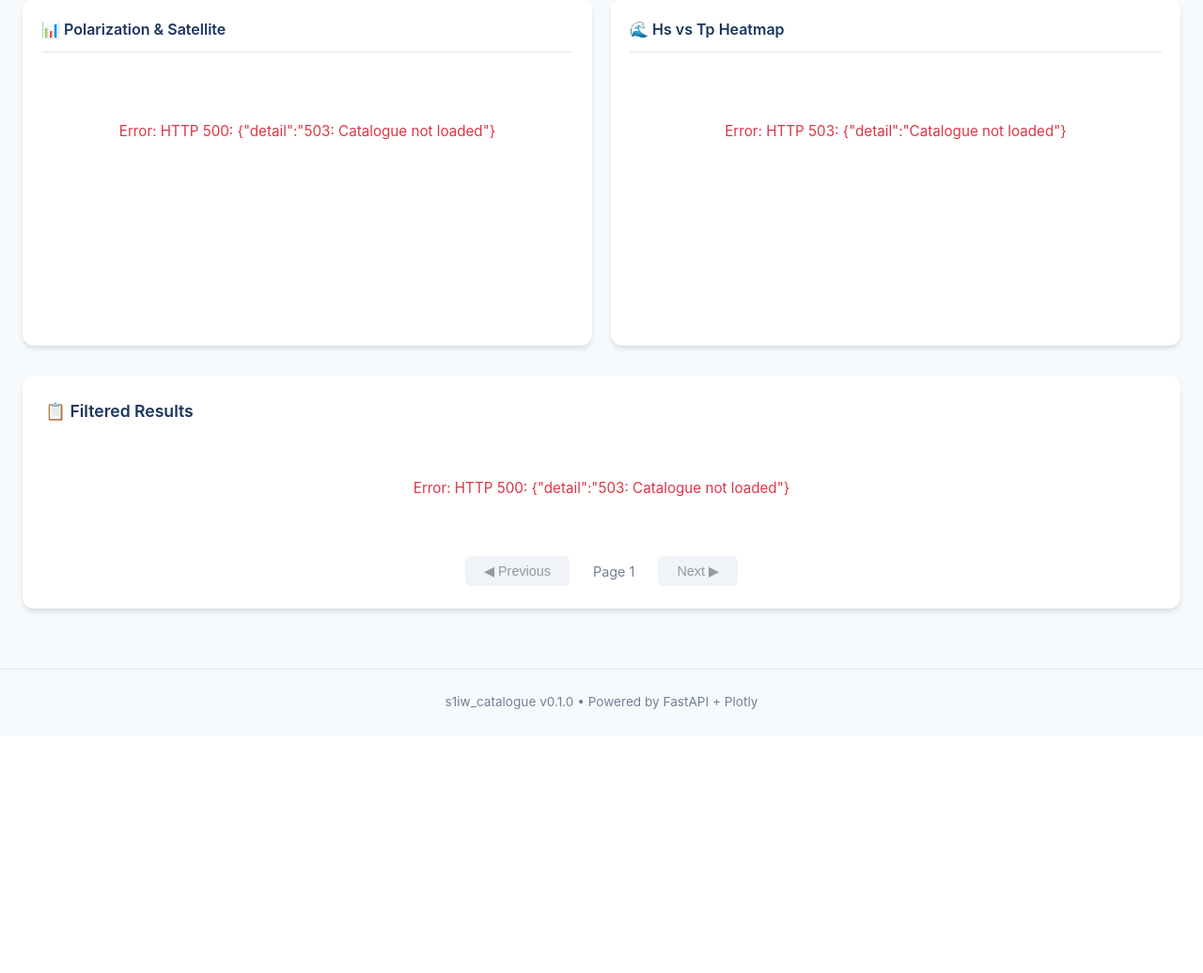
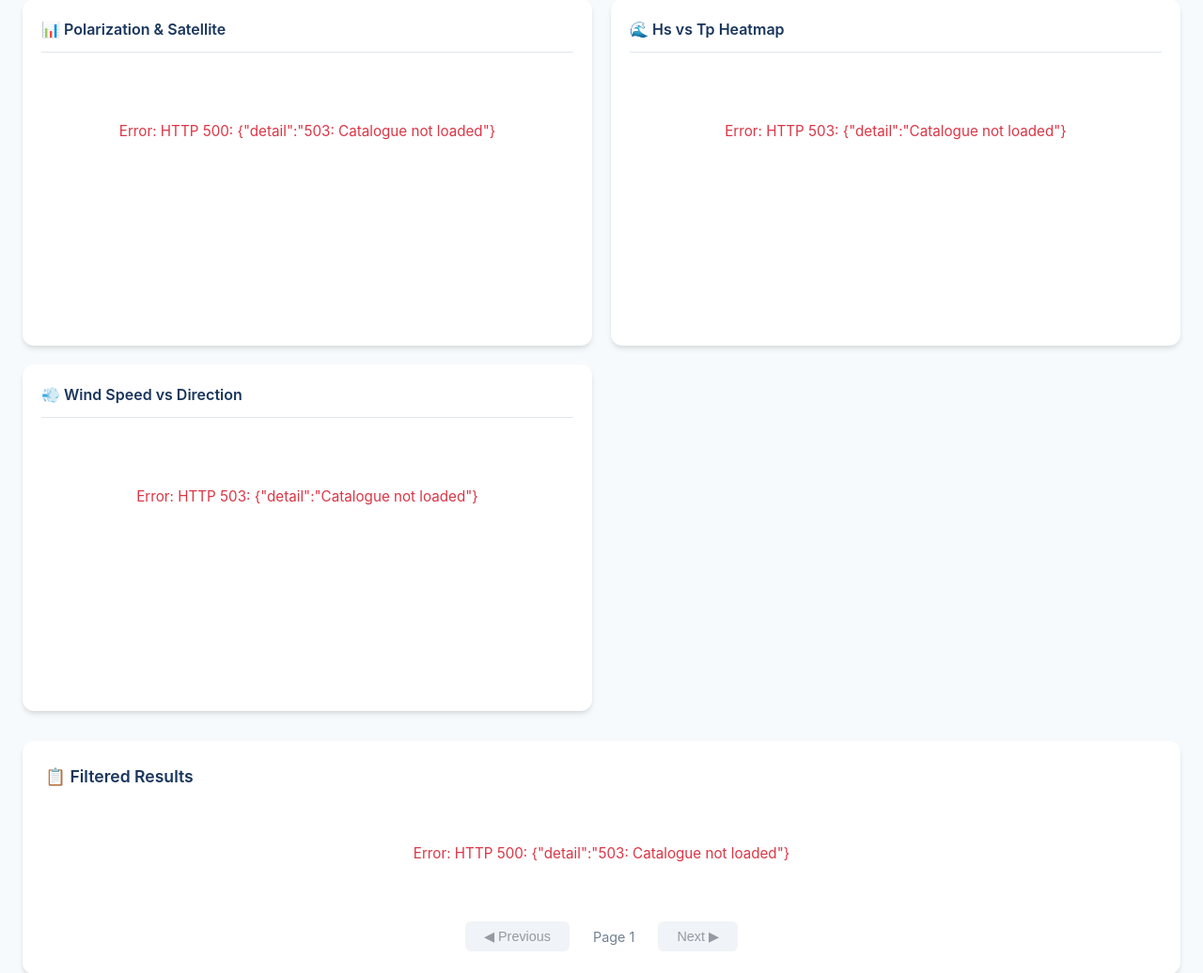
Before and after one commit to agrouaze/s1iw_catalogue, a FastAPI app: page /browse in a window 1280 px wide. Shown: the part 1190-2226 px from the top of the page at 94% size. Before the commit the page ends 1945 px from the top, so only its background shows below. Run offline with FastAPI, Linux system fonts and the light colour scheme; parts of the project's set-up code (start-up, migrations or seed data) failed here and were passed over; some libraries are stand-ins or nearby versions.

Commit message:
add windspeed vs winddirection

```diff
--- a/pyproject.toml
+++ b/pyproject.toml
@@ -33,6 +33,7 @@
 dependencies = [
   "s1ifr",          # <-- Fixed: removed " @ s1ifr"
   "polars",
+  "scipy",
   "click",
   "pyyaml",
   "cdsodatacli",
--- a/s1iw_catalogue/web/routes/browse.py
+++ b/s1iw_catalogue/web/routes/browse.py
@@ -11,7 +11,8 @@
 from fastapi import APIRouter, HTTPException
 from shapely import wkt
 from shapely.geometry import Point, mapping, shape
-
+import numpy as np
+from scipy.stats import gaussian_kde
 from s1iw_catalogue.web.models import FilterRequest, HeatmapRequest, MapRequest
 from s1iw_catalogue.web.utils.data_loader import catalogue_manager
 
@@ -252,7 +253,7 @@
 
 @router.post("/heatmap/wind")
 async def get_wind_heatmap(request: HeatmapRequest) -> dict[str, Any]:
-    """Get wind direction/speed data for heatmap visualization."""
+    """Get wind direction/speed data with density estimation."""
     if not catalogue_manager.is_loaded():
         raise HTTPException(status_code=503, detail="Catalogue not loaded")
 
@@ -269,10 +270,37 @@
             "message": "No wind data available for the selected filters",
         }
 
-    # Extract data
-    data = {
-        "u10": wind_df["U10 ecmwf"].to_list(),
-        "V10": wind_df["V10 ecmwf"].to_list(),
+    # Calculate wind speed and direction
+    wind_df = wind_df.with_columns([
+        ((pl.col("U10 ecmwf")**2 + pl.col("V10 ecmwf")**2).sqrt()).alias("wind_speed"),
+        # Meteorological wind direction: 0° = wind from North, clockwise
+        ((180 + (180 / np.pi) * pl.arctan2(pl.col("U10 ecmwf"), pl.col("V10 ecmwf"))) % 360)
+        .alias("wind_direction")
+    ])
+
+    # Extract numpy arrays
+    directions = wind_df["wind_direction"].to_numpy()
+    speeds = wind_df["wind_speed"].to_numpy()
+
+    # Compute density using Gaussian KDE
+    if len(directions) > 1:
+        # Stack data (2 x N)
+        data = np.vstack([directions, speeds])
+        # KDE requires a 2D array; we need to handle circular nature of direction
+        # We'll use the raw direction (0-360) but it's not circular for KDE; okay for typical scatter.
+        kde = gaussian_kde(data)
+        density = kde(data)  # density at each point
+    else:
+        density = [1.0]  # single point
+
+    # Normalize density (optional, for better color scaling)
+    density_norm = density / density.max() if density.max() > 0 else density
+
+    return {
+        "data": {
+            "speed": speeds.tolist(),
+            "direction": directions.tolist(),
+            "density": density_norm.tolist(),  # normalized 0-1
+        },
+        "count": wind_df.height,
     }
-
-    return {"data": data, "count": wind_df.height}
--- a/s1iw_catalogue/web/static/js/browse.js
+++ b/s1iw_catalogue/web/static/js/browse.js
@@ -512,6 +512,64 @@
     });
 }
 
+
+function updateWindHeatmap(filters) {
+    const plotDiv = document.getElementById('wind-plot');
+    if (!plotDiv) return;
+
+    fetch('/api/browse/heatmap/wind', {
+        method: 'POST',
+        headers: { 'Content-Type': 'application/json' },
+        body: JSON.stringify({
+            filter: filters,
+            variable: "wind"
+        })
+    })
+    .then(response => {
+        if (!response.ok) {
+            return response.text().then(text => {
+                throw new Error(`HTTP ${response.status}: ${text.substring(0, 200)}`);
+            });
+        }
+        return response.json();
+    })
+    .then(data => {
+        const plotDiv = document.getElementById('wind-plot');
+        if (data.data && data.data.speed && data.data.speed.length > 0) {
+            const trace = {
+                x: data.data.direction,
+                y: data.data.speed,
+                mode: 'markers',
+                marker: {
+                    size: 6,
+                    color: data.data.density,   // <-- density as color
+                    colorscale: 'Viridis',
+                    showscale: true,
+                    colorbar: { title: 'Density' },
+                    opacity: 0.8
+                },
+                type: 'scatter',
+                hoverinfo: 'x+y'
+            };
+            const layout = {
+                title: `Wind Speed vs Direction (${data.count} points, colored by density)`,
+                xaxis: { title: 'Wind Direction (°)', range: [0, 360] },
+                yaxis: { title: 'Wind Speed (m/s)' },
+                height: 250,
+                margin: { l: 50, r: 20, t: 40, b: 50 }
+            };
+            Plotly.newPlot('wind-plot', [trace], layout);
+        } else {
+            plotDiv.innerHTML = '<p class="loading">No wind data available</p>';
+        }
+    })
+    .catch(error => {
+        console.error('Error fetching wind data:', error);
+        const plotDiv = document.getElementById('wind-plot');
+        plotDiv.innerHTML = `<p class="loading" style="color: #dc3545;">Error: ${error.message}</p>`;
+    });
+}
+
 // ---------- Pagination helpers (state lives here, driven by filters.js) ----------
 
 function getCurrentPage() {
--- a/s1iw_catalogue/web/static/js/filters.js
+++ b/s1iw_catalogue/web/static/js/filters.js
@@ -32,6 +32,7 @@
         window.updateResultsTable(filters);
         window.fetchAggregatesAndRender(filters);
         window.updateHsTpHeatmap(filters);
+        window.updateWindHeatmap(filters);  // <-- AJOUTER
         window.updateMap(filters);
     }
 
--- a/s1iw_catalogue/web/templates/browse.html
+++ b/s1iw_catalogue/web/templates/browse.html
@@ -173,6 +173,11 @@
         <h3>🌊 Hs vs Tp Heatmap</h3>
         <div id="hs-tp-plot" class="plot-container"><p class="loading">Loading data...</p></div>
     </div>
+    <div class="viz-item">
+        <h3>💨 Wind Speed vs Direction</h3>
+        <div id="wind-plot" class="plot-container"><p class="loading">Loading wind data...</p></div>
+    </div>
+</div>
 </div>
 
 <!-- Results Table -->
```
Also changed, not shown: s1iw_catalogue/web/templates/index.html (+10 -10 lines).
